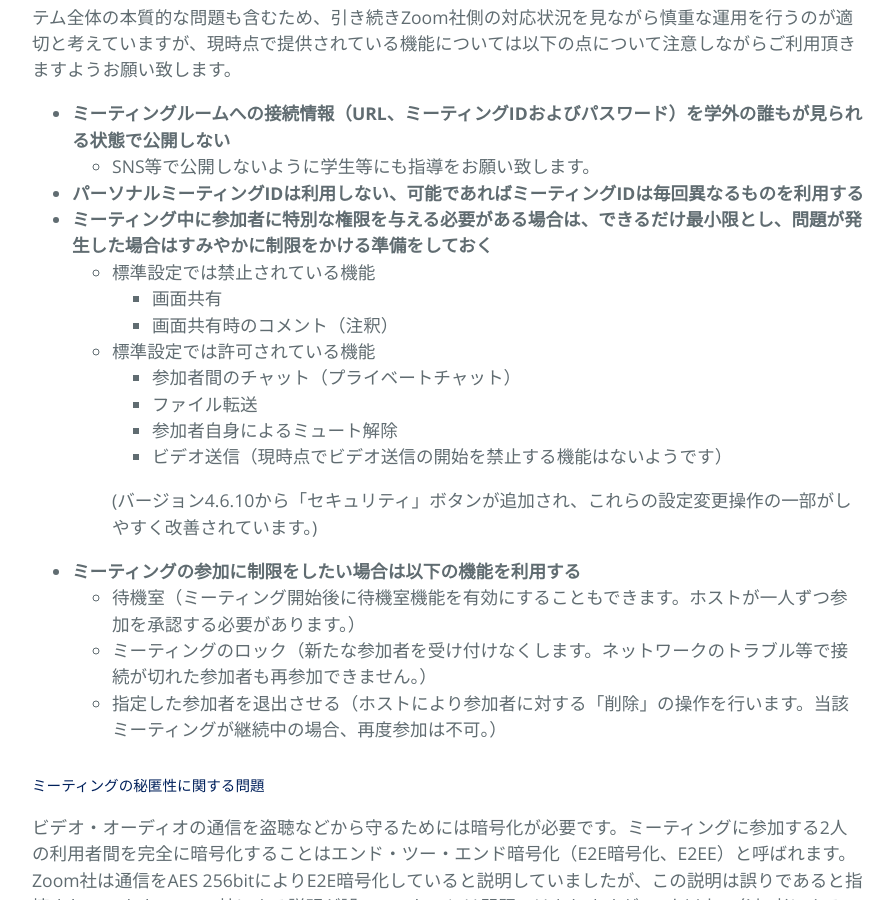
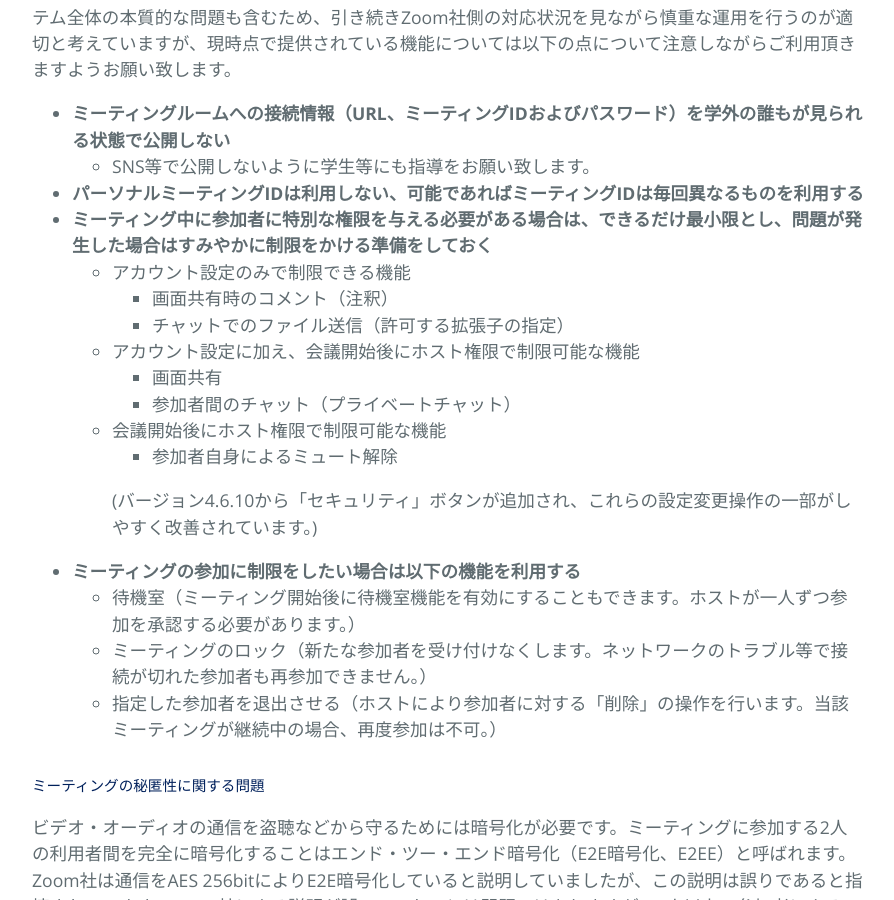
Before and after one commit to kyoto-u/online-edu, a Jekyll site: the page built from zoom-security.md, in a window 1280 px wide and 900 px high, scrolled down 3162 px. Shown: the whole window, without its empty margins (192-1086 px from the left). Built offline with Jekyll 4.4.1, drawn with Linux system fonts in a browser that asks for light colours.

Commit message:
Update zoom-security.md

```diff
--- a/zoom-security.md
+++ b/zoom-security.md
@@ -82,14 +82,14 @@ title: オンラインミーティングサービス(Zoom全学ライセンス)
   * SNS等で公開しないように学生等にも指導をお願い致します。
 - **パーソナルミーティングIDは利用しない、可能であればミーティングIDは毎回異なるものを利用する**
 - **ミーティング中に参加者に特別な権限を与える必要がある場合は、できるだけ最小限とし、問題が発生した場合はすみやかに制限をかける準備をしておく**
-  * 標準設定では禁止されている機能
+  * アカウント設定のみで制限できる機能
+    - 画面共有時のコメント（注釈）
+    - チャットでのファイル送信（許可する拡張子の指定）
+  * アカウント設定に加え、会議開始後にホスト権限で制限可能な機能
     - 画面共有
-    - 画面共有時のコメント（注釈）
-  * 標準設定では許可されている機能
     - 参加者間のチャット（プライベートチャット）
-    - ファイル転送
+  * 会議開始後にホスト権限で制限可能な機能
     - 参加者自身によるミュート解除
-    - ビデオ送信（現時点でビデオ送信の開始を禁止する機能はないようです）
 
     (バージョン4.6.10から「セキュリティ」ボタンが追加され、これらの設定変更操作の一部がしやすく改善されています。)
 
```
